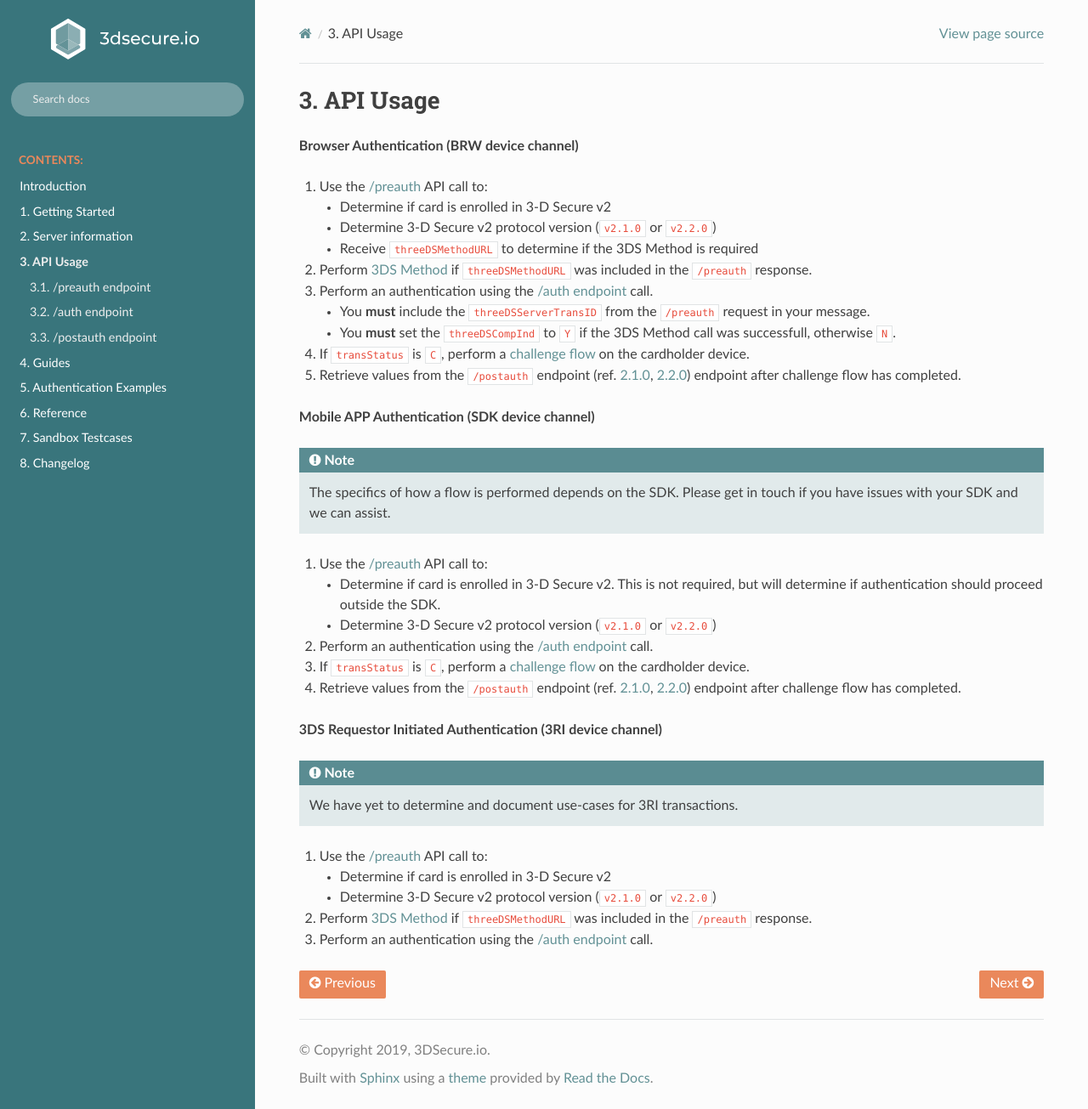
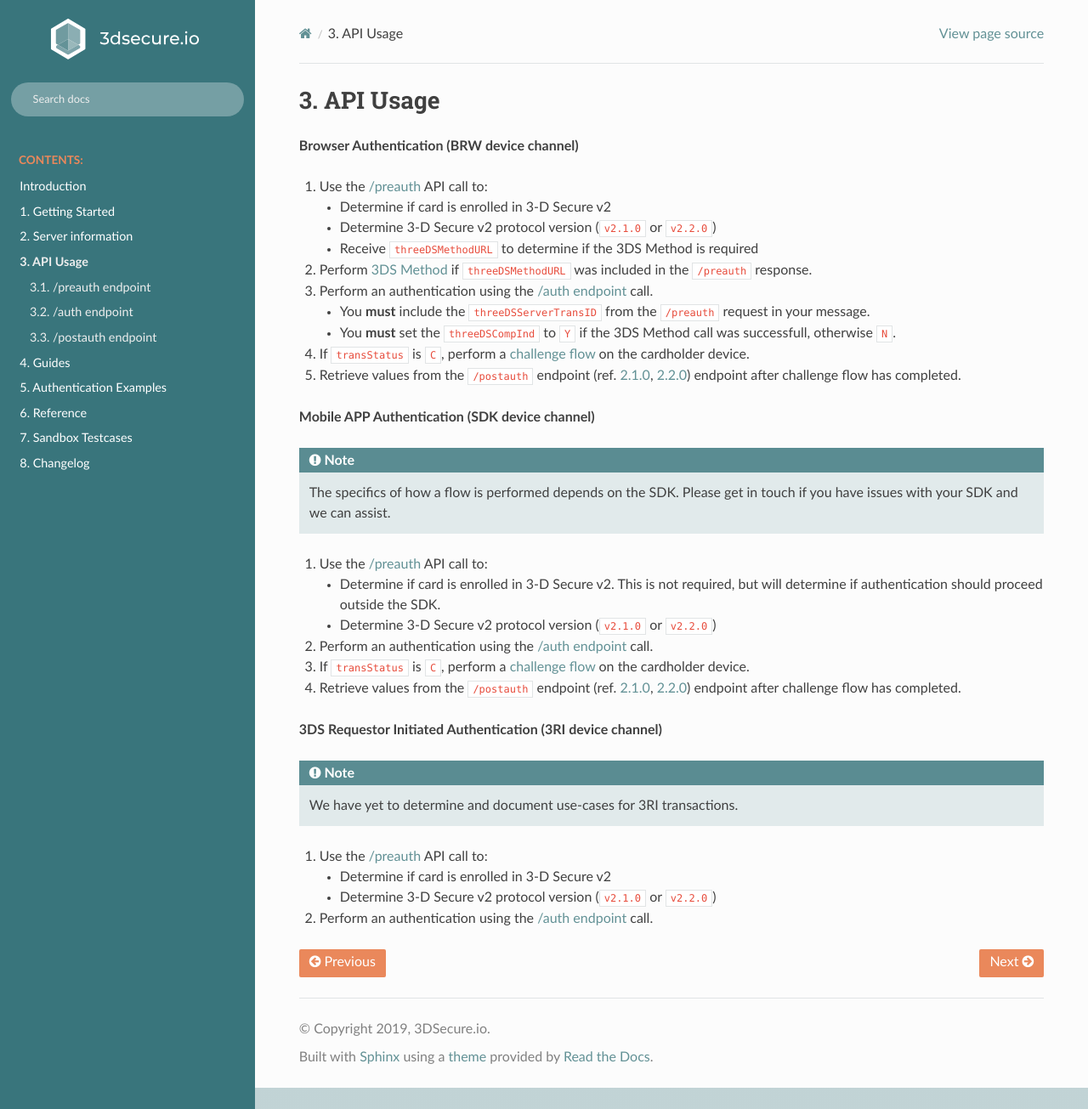
Before and after one commit to clearhaus/3DSv2-api-documentation, a Sphinx documentation site: the page built from source/usage.rst, in a window 1280 px wide and 1305 px high. Shown: the whole window at 85% size. Built offline with Sphinx 7.4.7 and the Read the Docs theme 2.0.0, drawn with Linux system fonts in a browser that asks for light colours.

Commit message:
Remove 3DSMethod erroneously included in 3RI

```diff
--- a/source/usage.rst
+++ b/source/usage.rst
@@ -63,10 +63,7 @@ API Usage
    - Determine if card is enrolled in 3-D Secure v2
    - Determine 3-D Secure v2 protocol version (``v2.1.0`` or ``v2.2.0``)
 
-2. Perform :ref:`3DS Method <3ds_method>` if ``threeDSMethodURL`` was
-   included in the ``/preauth`` response.
-
-3. Perform an authentication using the :ref:`auth-usage` call.
+2. Perform an authentication using the :ref:`auth-usage` call.
 
 .. toctree::
    :maxdepth: 2
```
